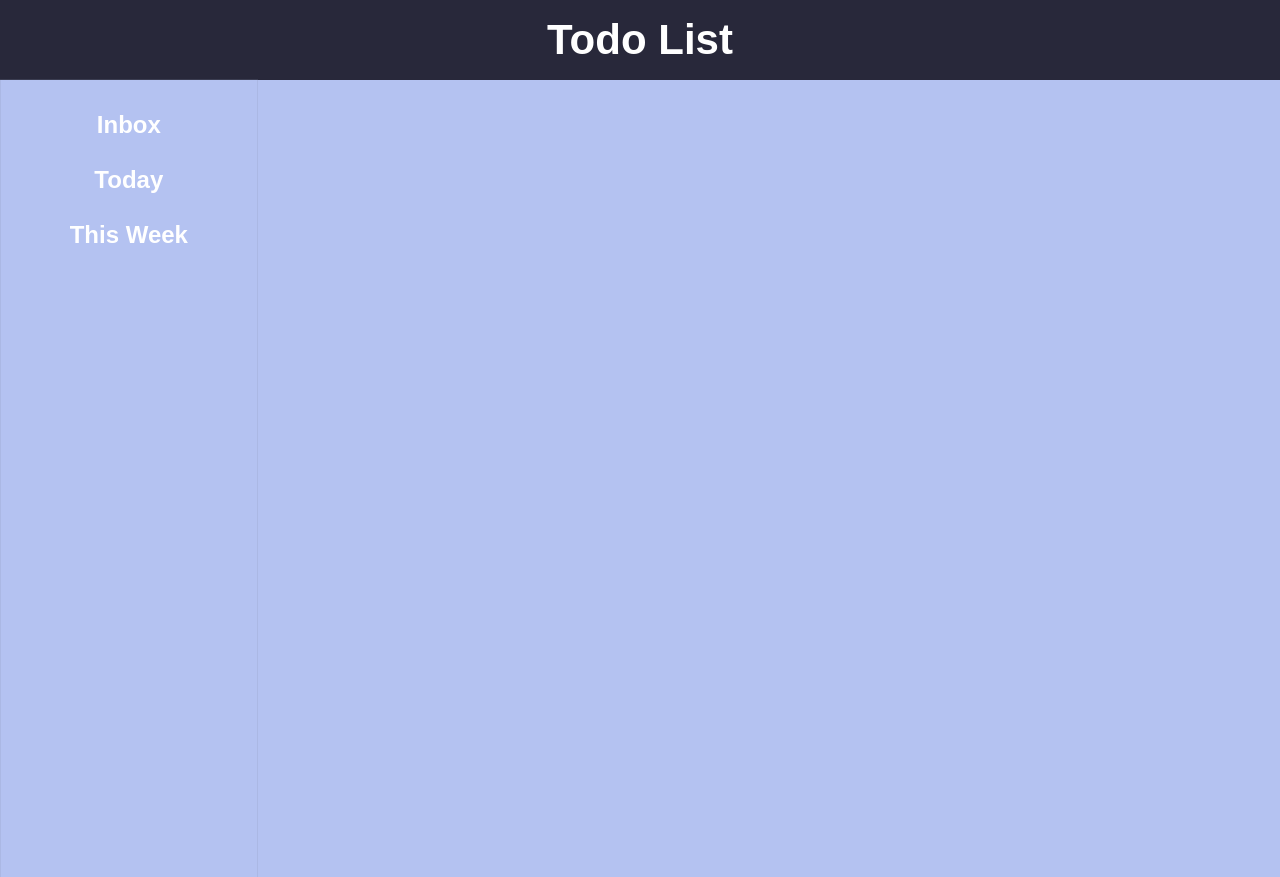
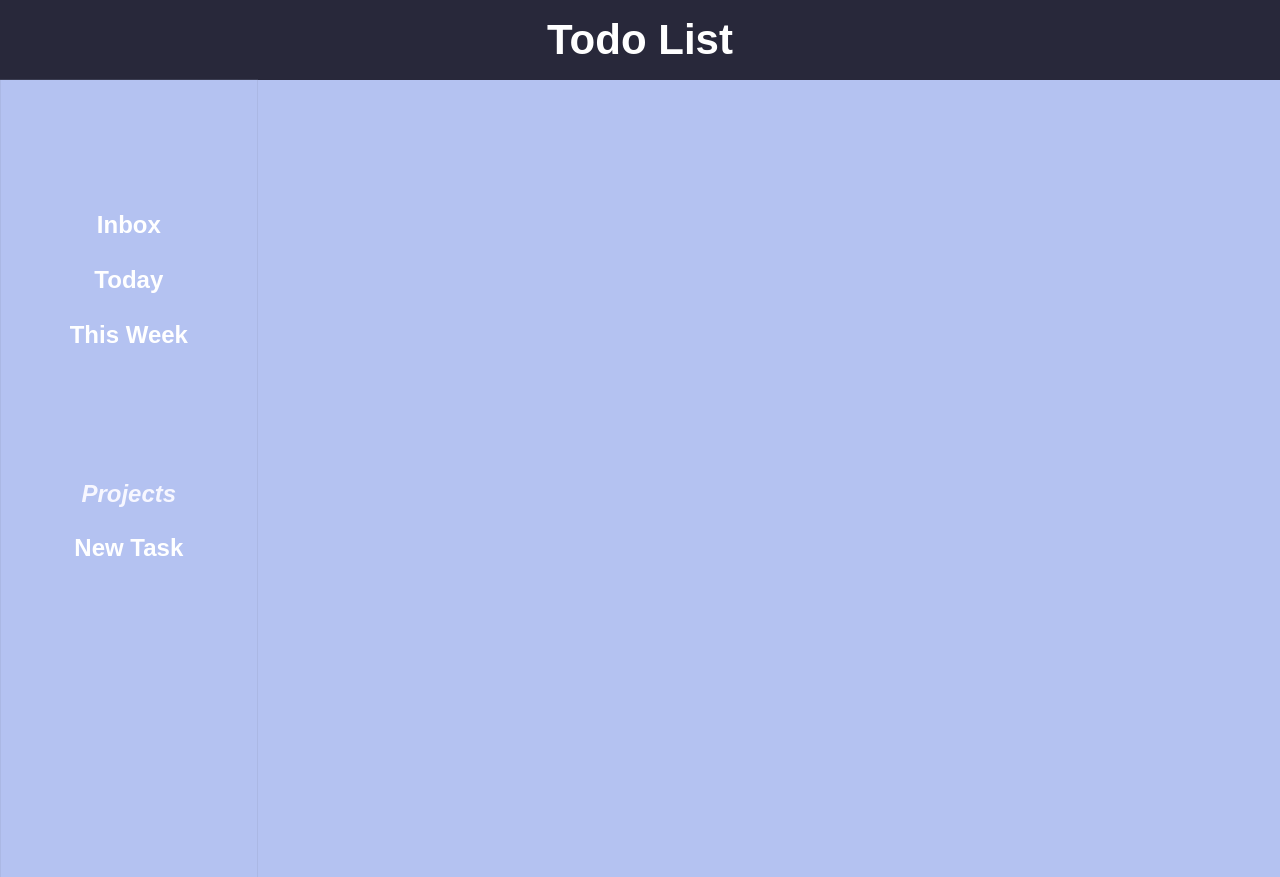
Before and after one commit to jarguello1/todo-list, a website built with webpack: page dist/index.html in a window 1280 px wide. Shown: the top 877 px of the page. Built offline with nearby package versions, Linux system fonts and the light colour scheme.

Commit message:
add project bar sidebar

```diff
--- a/dist/index.html
+++ b/dist/index.html
@@ -16,7 +16,10 @@
                 <button class="defaultBtns">Today</button>
                 <button class="defaultBtns">This Week</button>
             </div>
-            <div id="projects"></div>
+            <div id="projects">
+                <div class="title">Projects</div>
+                <button class="addBtns">New Task</button>
+            </div>
         </div>
         <div id="main"></div>
     </div>
--- a/dist/style.css
+++ b/dist/style.css
@@ -45,19 +45,31 @@ header {
 }
 
 #sidebar>#buttons {
-    height: 25%;
+    height: 50%;
     display: flex;
     flex-direction: column;
     justify-content: center;
     gap: 25px;
 }
 
-#sidebar>#buttons button {
+#sidebar button {
     background: none;
     border: none;
     color: white;
     font-weight: bold;
     font-size: 24px;
+}
+
+#sidebar>#projects {
+    display: flex;
+    flex-direction: column;
+    align-items: center;
+    justify-content: center;
+    gap: 25px;
+    color: rgb(247, 247, 255);
+    font-weight: bold;
+    font-size: 24px;
+    font-style: italic;
 }
 
 #main {
```
